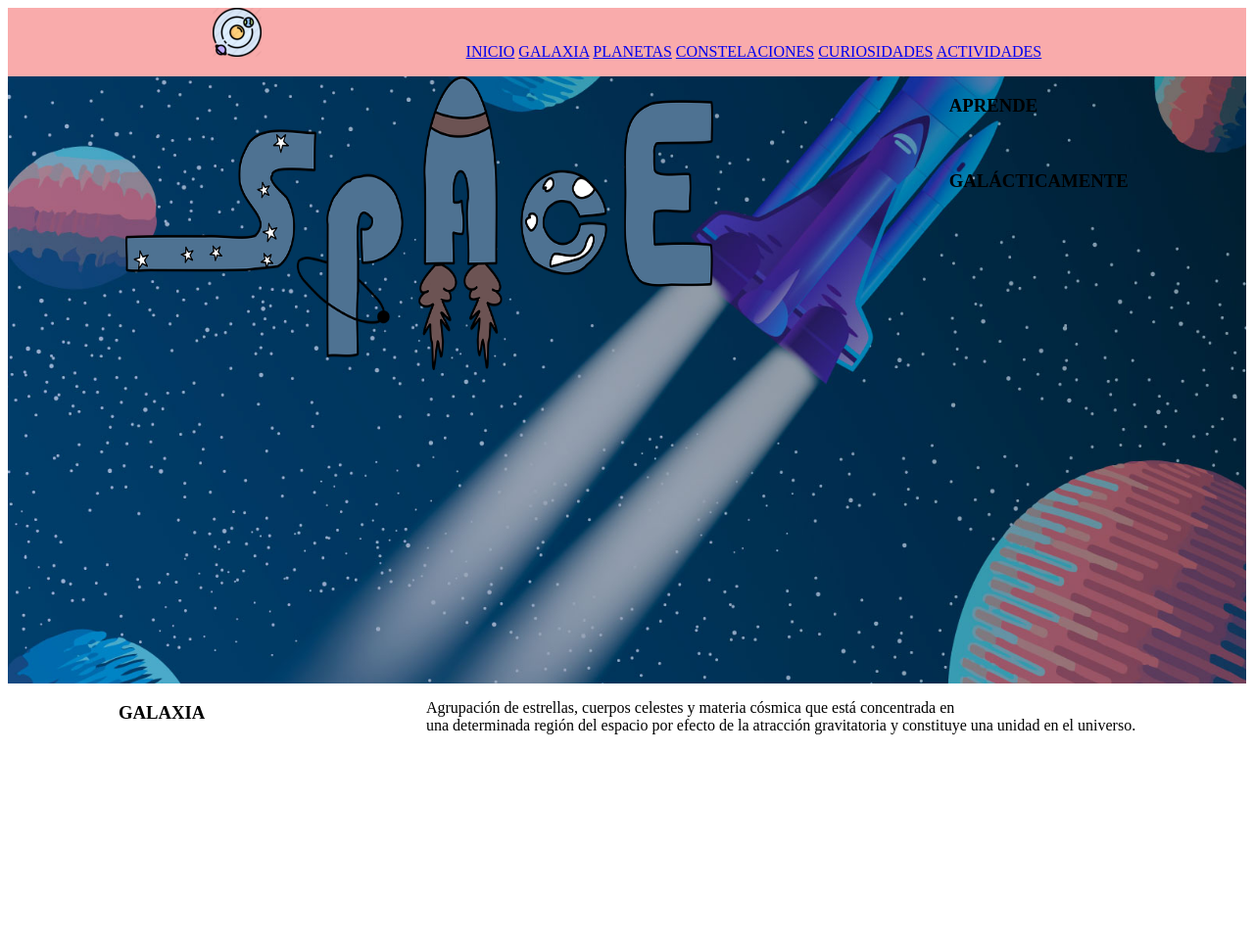
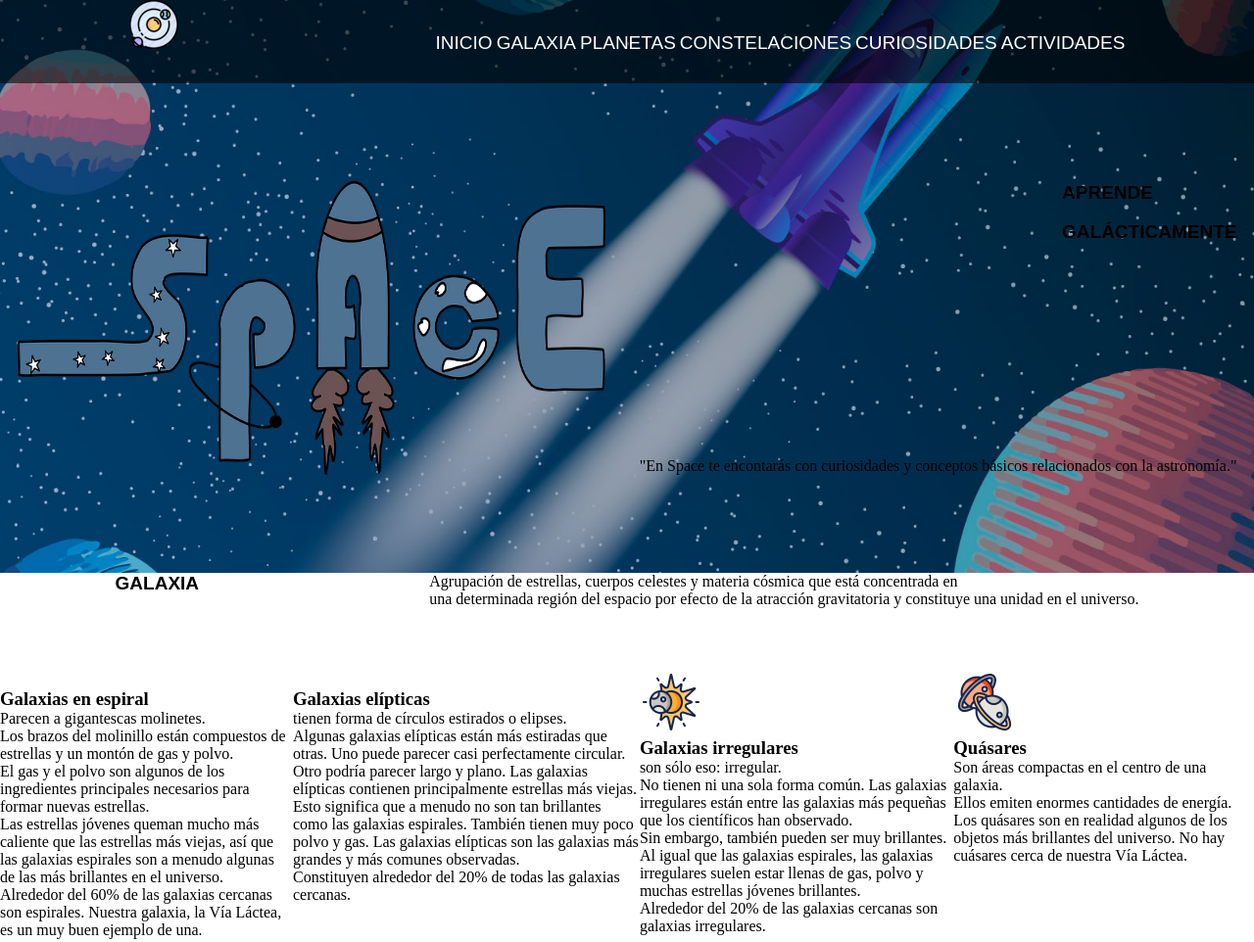
Before and after one commit to JocelynPerez040/HTML, a plain HTML site: page index.html in a window 1280 px wide. Shown: the top 962 px of the page at 98% size. Drawn offline with Linux system fonts and the light colour scheme.

Commit message:
Version #3_web 31/08/2022

```diff
--- a/css/style.css
+++ b/css/style.css
@@ -1,21 +1,22 @@
-.header{
-    display: flex;
-    flex-direction: row;
-    align-items: baseline;
-    justify-content:space-evenly;
-
-    background-color: rgba(236, 4, 4, 0.333);
-    height: 70px;
+/* COLORES DE LA PÁGINA */
+:root {
+    --white: #FFF;
+    --black_nav: #00000094;
+    --blue: #2c59d4;
 }
 
-.services_description{
-    display: flex;
-    flex-direction: row;
-    align-items: stretch;
-    justify-content:space-around;
+* {
+    padding: 0;
+    margin: 0;
+}
 
-    width: 100%;
-	height: 620px;
+h1{
+    font-size: 19px;
+	font-family: 'Oswald', sans-serif;
+}
+
+/* FONDO HOME_HEADER */
+.begin{
     background-image: url("../images/fondo.jpg");
 	animation: movimiento 10s infinite linear alternate;
 	background-size: 120%
@@ -31,16 +32,65 @@
 	}
 }
 
-.galaxy_description + section{
-    padding-top: 20px;
+/* HEADER (ENCABEZADO_MENÚ DE NAVEGACIÓN) */
+.header{
+    display: flex;
+    flex-direction: row;
+    align-items: baseline;
+    justify-content:space-around;
+
+    background-color: var(--black_nav);
+    height: 85px;
+}
+
+nav a{
+	font-size: 19px;
+	font-family: 'Oswald', sans-serif;
+    background-image: linear-gradient(currentColor, currentColor);
+    background-position: 0% 100%;
+    background-repeat: no-repeat;
+    background-size: 0% 2px;
+    transition: background-size .1s;
+	color: var(--white);
+    text-decoration: none;
+}
+
+nav a:hover {background-size: 100% 2px;}
+
+nav img{
+    margin-top: 100px;
+}
+
+/* PARTE INICIAL DE LA PÁGINA */
+.home{
+    display: flex;
+    flex-direction: row;
+    align-items: stretch;
+    justify-content:space-around;
+
+    width: 100%;
+	height: 500px;
+}
+
+.description_home{
+    display: flex;
+    flex-direction: column;
+    align-items: flex-end;
+    justify-content:space-around;
 }
 
 .galaxy_description section{
     width: 100%;
-	height: 620px;
+	height: 100px;
 
     display: flex;
     flex-direction: row;
     align-items: stretch;
     justify-content:space-around;
 }
+
+.descrp + h1{
+    background-color: var(--black_nav);
+    height: 85px;
+    color: var(--blue);
+}
--- a/index.html
+++ b/index.html
@@ -10,34 +10,32 @@
     <title>SPACE</title>
 </head>
 
-<body>
-
+<body class="body">
+    <section class="begin">
         <!--PARA ENCABEZADO (HEADER)-->
         <header class="header">
-        <section>
             <img src="images/icono.png" alt="">
-        </section>
 
             <!--PARA MENÚ DE NAVEGACIÓN (NAV)-->
-        <section>
-            <nav class="navegation_page">
+            <nav>
+                <ul>
                     <a href="#inicio">INICIO</a>
                     <a href="#galaxia">GALAXIA</a>
                     <a href="#planetas">PLANETAS</a>
                     <a href="#contelaciones">CONSTELACIONES</a>
                     <a href="#curiosidades">CURIOSIDADES</a>
                     <a href="#actividades">ACTIVIDADES</a>
+                </ul>
             </nav>
-        </section>
         </header>
 
-    <!--PRIMERA SECCIÓN-->
-    <section class="services_description">
-
-        <section class="image_description">
-            <img src="images/nombre.jpg" alt="" style="width: 600px; height: 300px; left: 500px; top: 400px;" >
+        <!--ENCABEZADO-->
+        <section class="home">
+            <section class="image_home">
+                <img src="images/nombre.jpg" alt="" style="width: 600px; height: 300px; left: 500px; margin-top: 100px;">
             </section>
-        <section class="description" >
+            <section class="description_home" >
+                <section class="hola">
                     <h1>
                         APRENDE
                     </h1>
@@ -46,15 +44,19 @@
                         GALÁCTICAMENTE
                     </h1>
                     <br>
-           <a href=""></a>
+                </section>
+                <section>
+                    <p>
+                        "En Space te encontarás con curiosidades y conceptos básicos relacionados con la astronomía."
+                    </p>
+                </section>
+            </section>
+        </section>
     </section>
 
-    </section>
-
-    <!--SEGUNDA SECCIÓN-->
+    <!--PRIMERA SECCIÓN-->
     <section class="galaxy_description">
-        <section>
-
+        <section class="descrp">
             <h1>
                 GALAXIA
             </h1>
@@ -63,14 +65,9 @@
                 <br>
                 una determinada región del espacio por efecto de la atracción gravitatoria y constituye una unidad en el universo.
             </p>
-
         </section>
 
         <section>
-            <frameset cols="25%, 25%, 25%, 25%">
-
-            </frameset>
-
             <article>
                 <img src="images/galaxy1.png" alt="">
                 <h3>
```
Lines whose indentation alone changed are shown as unchanged.
